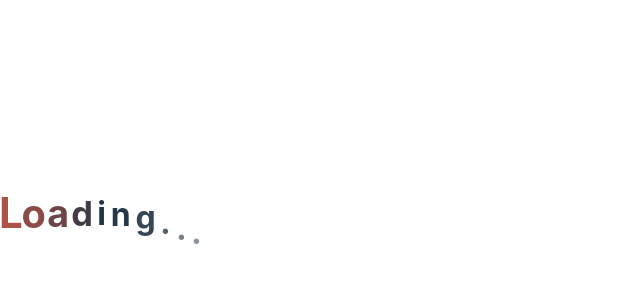
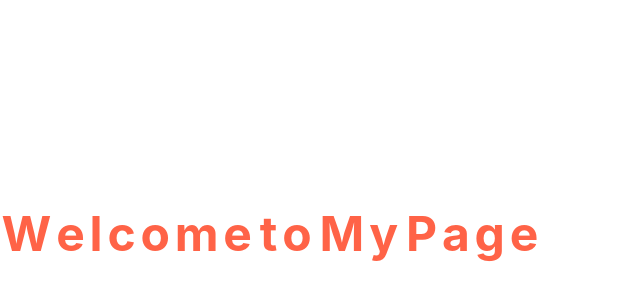
Before and after one commit to AleksandrSherehkov/gsap-test, a React (Vite) app: page / in a window 1280 px wide. Shown: the part 166-466 px from the top of the page, without its empty margins (0-640 px from the left). Built offline with nearby package versions, Linux system fonts and the light colour scheme.

Commit message:
test title

```diff
--- a/src/App.tsx
+++ b/src/App.tsx
@@ -1,54 +1,46 @@
 import React, { useEffect, useRef } from 'react';
 import { gsap } from 'gsap';
 
-const TextLoader = () => {
-  const textRef = useRef(null);
+const AnimatedTitle = () => {
+  const titleRef = useRef(null);
 
   useEffect(() => {
-    const letters = textRef.current.children;
+    const letters = titleRef.current.children;
     gsap.set(letters, { display: 'inline-block' });
     gsap.fromTo(
       letters,
-      { y: 0, opacity: 0.5 },
+      { y: 50, opacity: 0, scale: 0.5, color: '#000' },
       {
-        y: -20,
+        y: 0,
         opacity: 1,
+        scale: 1,
+        color: '#ff6347',
         stagger: 0.1,
-        repeat: -1,
-        yoyo: true,
-        duration: 0.6,
-        ease: 'power1.inOut',
+        duration: 1,
+        ease: 'elastic.out(1, 0.5)',
       }
     );
-    gsap.to(letters, {
-      scale: 1.5,
-      color: '#ff6347',
-      duration: 1,
-      yoyo: true,
-      repeat: -1,
-      stagger: 0.1,
-    });
   }, []);
 
   return (
-    <div
-      ref={textRef}
+    <h1
+      ref={titleRef}
       style={{
         display: 'flex',
         justifyContent: 'center',
         alignItems: 'center',
         height: '100vh',
-        fontSize: '2rem',
+        fontSize: '3rem',
         fontWeight: 'bold',
         letterSpacing: '0.1rem',
       }}
     >
-      {'Loading...'.split('').map((letter, index) => (
+      {'Welcome to My Page'.split('').map((letter, index) => (
         <span key={index} style={{ margin: '0 0.1rem' }}>
           {letter}
         </span>
       ))}
-    </div>
+    </h1>
   );
 };
 
@@ -62,7 +54,7 @@ const App = () => {
         height: '100vh',
       }}
     >
-      <TextLoader />
+      <AnimatedTitle />
     </div>
   );
 };
```
